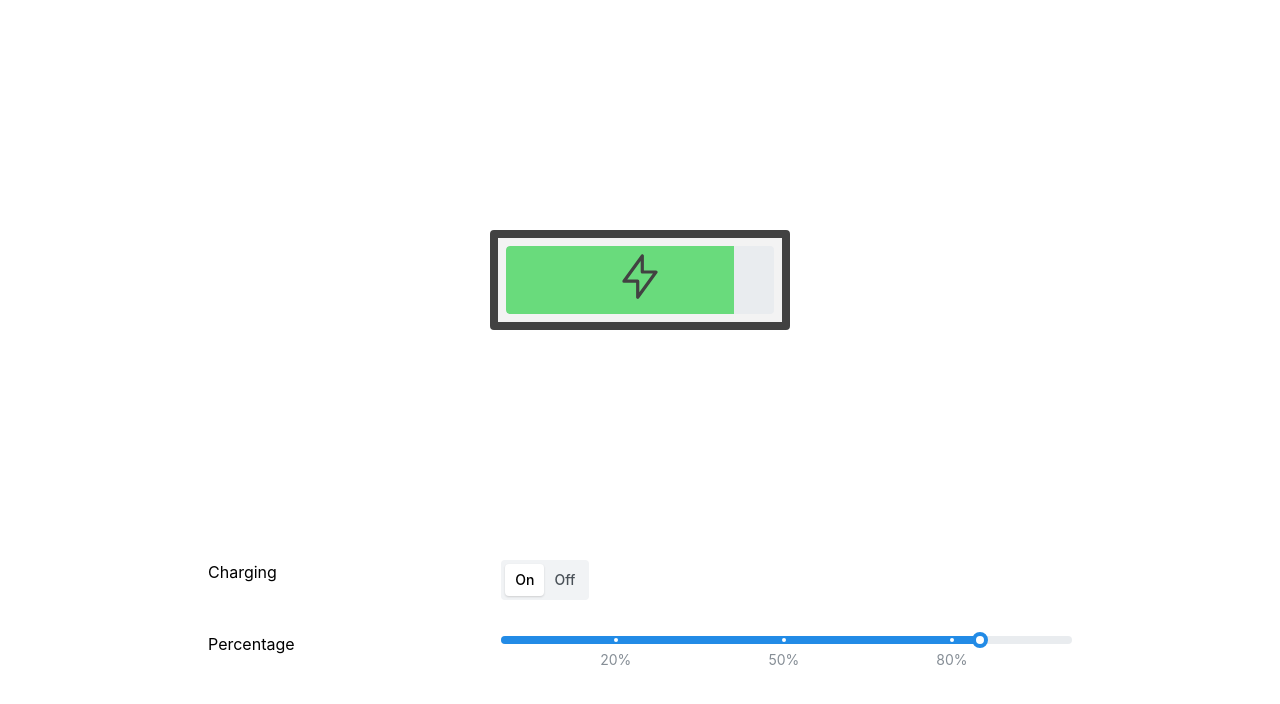
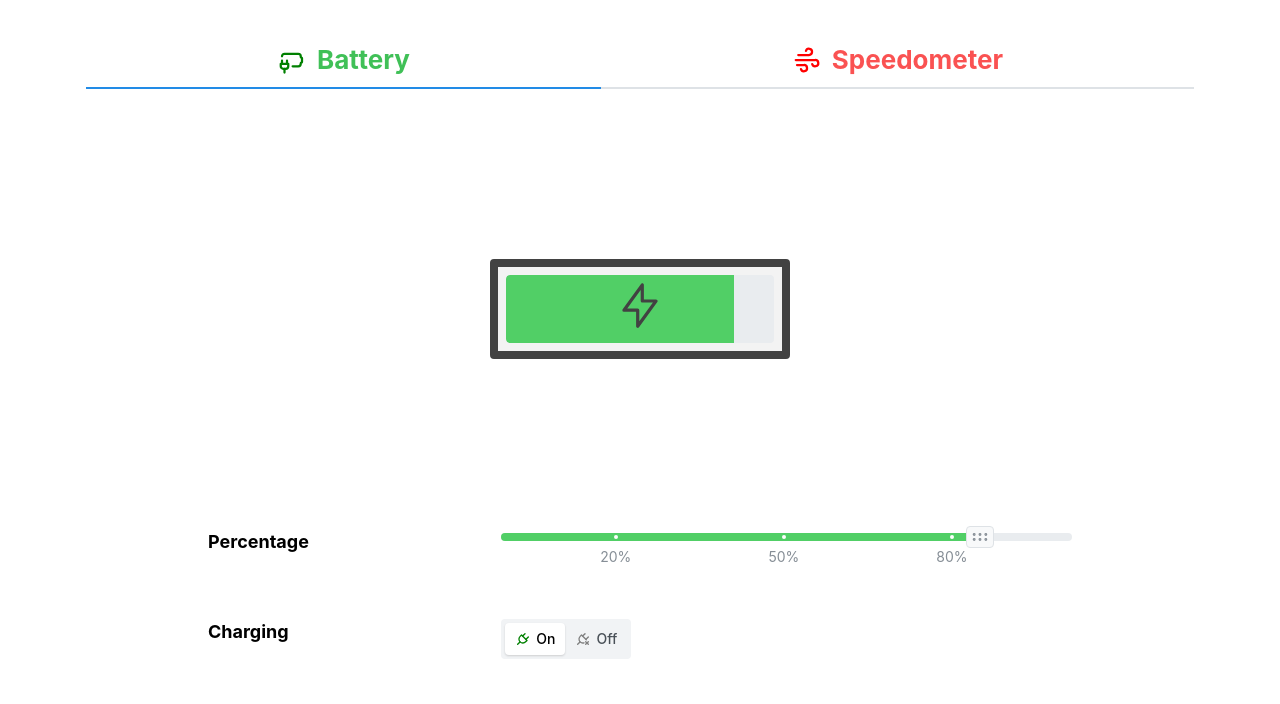
Before and after one commit to tuliren/battery, a Next.js app: page / in a window 1280 px wide. Shown: the top 704 px of the page. Built offline with nearby package versions, Linux system fonts and the light colour scheme.

Commit message:
Update battery and add tabs

```diff
--- a/pages/_app.tsx
+++ b/pages/_app.tsx
@@ -15,7 +15,7 @@ export default function MyApp({ Component, pageProps }: AppProps) {
         <title>⚡Battery⚡</title>
         <meta name="description" content="A battery" />
         <meta name="viewport" content="minimum-scale=1, initial-scale=1, width=device-width" />
-        <link rel="icon" href="/favicon.ico" />
+        <link rel="icon" href="/battery.svg" />
       </Head>
 
       <PlausibleProvider domain="battery.plux.dev" enabled={enableAnalytics}>
--- a/pages/_document.tsx
+++ b/pages/_document.tsx
@@ -4,7 +4,7 @@ import Document, { Head, Html, Main, NextScript } from 'next/document';
 export default class _Document extends Document {
   render() {
     return (
-      <Html>
+      <Html lang="en">
         <Head>
           <ColorSchemeScript defaultColorScheme="auto" />
         </Head>
--- a/pages/index.tsx
+++ b/pages/index.tsx
@@ -1,124 +1,42 @@
-import {
-  Box,
-  Card,
-  Center,
-  Grid,
-  Progress,
-  SegmentedControl,
-  Slider,
-  Stack,
-  useMantineTheme,
-} from '@mantine/core';
-import { IconBolt } from '@tabler/icons-react';
+import { Container, Tabs, Title, rem } from '@mantine/core';
+import { IconBatteryCharging2, IconWind } from '@tabler/icons-react';
 import type { NextPage } from 'next';
-import { useState } from 'react';
 
-const percentageMargin = 8;
+import Battery from '@/battery/Battery';
+
+const iconStyle = { width: rem(30), height: rem(30) };
+const iconStroke = 1.8;
 
 const Home: NextPage = () => {
-  const [chargingStatus, setChargingStatus] = useState<'on' | 'off'>('on');
-  const [percentage, setPercentage] = useState(85);
-  const theme = useMantineTheme();
-  const lowBatteryColor = theme.colors.red[4];
-  const mediumBatteryColor = theme.colors.blue[4];
-  const highBatteryColor = theme.colors.green[4];
+  return (
+    <Container size="lg" py="xl">
+      <Tabs defaultValue="battery">
+        <Tabs.List grow justify="center">
+          <Tabs.Tab
+            leftSection={
+              <IconBatteryCharging2 color="green" stroke={iconStroke} style={iconStyle} />
+            }
+            value="battery"
+          >
+            <Title c="green" order={2}>
+              Battery
+            </Title>
+          </Tabs.Tab>
+          <Tabs.Tab
+            leftSection={<IconWind color="red" stroke={iconStroke} style={iconStyle} />}
+            value="speedometer"
+          >
+            <Title c="red" order={2}>
+              Speedometer
+            </Title>
+          </Tabs.Tab>
+        </Tabs.List>
 
-  return (
-    <Center>
-      <Card w="70vw">
-        <Card.Section
-          style={{
-            position: 'relative',
-            display: 'flex',
-            justifyContent: 'center',
-            alignItems: 'center',
-            height: '70vh',
-          }}
-        >
-          <Box
-            style={{
-              border: `8px solid ${theme.colors.dark[4]}`,
-              width: 300,
-              height: 100,
-              borderRadius: theme.radius.sm,
-              backgroundColor: '#f3f3f3',
-              position: 'relative',
-            }}
-          >
-            <Progress
-              size="xl"
-              value={percentage}
-              color={
-                chargingStatus === 'on'
-                  ? highBatteryColor
-                  : percentage < 20
-                  ? lowBatteryColor
-                  : percentage < 80
-                  ? mediumBatteryColor
-                  : highBatteryColor
-              }
-              style={{
-                position: 'absolute',
-                bottom: percentageMargin, // Align to the bottom of the parent Box with margin
-                left: percentageMargin, // Align to the left of the parent Box with margin
-                right: percentageMargin, // Align to the right of the parent Box with margin
-                width: `calc(100% - ${percentageMargin * 2}px)`, // Calculate width based on margins
-                height: `calc(100% - ${percentageMargin * 2}px)`, // Adjust the height to your preference for the charge level indication
-                borderRadius: theme.radius.sm,
-                zIndex: 10,
-              }}
-            />
-          </Box>
-
-          {chargingStatus === 'on' && (
-            <Box
-              style={{
-                position: 'absolute',
-                top: '50%',
-                left: '50%',
-                transform: 'translate(-50%, -50%)',
-                zIndex: 20,
-              }}
-            >
-              <IconBolt size={55} stroke={1.4} color={theme.colors.dark[4]} />
-            </Box>
-          )}
-        </Card.Section>
-
-        <Stack gap="xl">
-          <Grid>
-            <Grid.Col span={4}>Charging</Grid.Col>
-            <Grid.Col span={8}>
-              <SegmentedControl
-                value={chargingStatus}
-                onChange={(value) => setChargingStatus(value as 'on' | 'off')}
-                data={[
-                  { label: 'On', value: 'on' },
-                  { label: 'Off', value: 'off' },
-                ]}
-              />
-            </Grid.Col>
-          </Grid>
-
-          <Grid>
-            <Grid.Col span={4}>Percentage</Grid.Col>
-            <Grid.Col span={8}>
-              <Slider
-                min={1}
-                max={100}
-                value={percentage}
-                onChange={setPercentage}
-                marks={[
-                  { value: 20, label: '20%' },
-                  { value: 50, label: '50%' },
-                  { value: 80, label: '80%' },
-                ]}
-              />
-            </Grid.Col>
-          </Grid>
-        </Stack>
-      </Card>
-    </Center>
+        <Tabs.Panel value="battery">
+          <Battery />
+        </Tabs.Panel>
+      </Tabs>
+    </Container>
   );
 };
 
--- /dev/null
+++ b/src/battery/Battery.tsx
@@ -0,0 +1,150 @@
+import {
+  Box,
+  Card,
+  Center,
+  Grid,
+  Progress,
+  SegmentedControl,
+  Space,
+  Stack,
+  Table,
+  Title,
+  rem,
+  useMantineTheme,
+} from '@mantine/core';
+import { IconBolt, IconPlug, IconPlugX } from '@tabler/icons-react';
+import { FC, useState } from 'react';
+
+import PercentageSlider from '@/battery/PercentageSlider';
+
+const percentageMargin = 8;
+const lowBatteryThreshold = 20;
+const mediumBatteryThreshold = 50;
+
+interface BatteryProps {}
+
+const Battery: FC<BatteryProps> = ({}) => {
+  const [chargingStatus, setChargingStatus] = useState<'on' | 'off'>('on');
+  const [percentage, setPercentage] = useState(85);
+  const theme = useMantineTheme();
+  const lowBatteryColor = theme.colors.red[4];
+  const mediumBatteryColor = theme.colors.orange[4];
+  const highBatteryColor = theme.colors.green[5];
+
+  const color =
+    chargingStatus === 'on'
+      ? highBatteryColor
+      : percentage < lowBatteryThreshold
+      ? lowBatteryColor
+      : percentage < mediumBatteryThreshold
+      ? mediumBatteryColor
+      : highBatteryColor;
+
+  return (
+    <Center>
+      <Card w="70vw">
+        <Card.Section
+          style={{
+            position: 'relative',
+            display: 'flex',
+            justifyContent: 'center',
+            alignItems: 'center',
+            height: '55vh',
+          }}
+        >
+          <Box
+            style={{
+              border: `8px solid ${theme.colors.dark[4]}`,
+              width: 300,
+              height: 100,
+              borderRadius: theme.radius.sm,
+              backgroundColor: '#f3f3f3',
+              position: 'relative',
+            }}
+          >
+            <Progress
+              size="xl"
+              value={percentage}
+              color={color}
+              style={{
+                position: 'absolute',
+                bottom: percentageMargin, // Align to the bottom of the parent Box with margin
+                left: percentageMargin, // Align to the left of the parent Box with margin
+                right: percentageMargin, // Align to the right of the parent Box with margin
+                width: `calc(100% - ${percentageMargin * 2}px)`, // Calculate width based on margins
+                height: `calc(100% - ${percentageMargin * 2}px)`, // Adjust the height to your preference for the charge level indication
+                borderRadius: theme.radius.sm,
+                zIndex: 10,
+              }}
+            />
+          </Box>
+
+          {chargingStatus === 'on' && (
+            <Box
+              style={{
+                position: 'absolute',
+                top: '50%',
+                left: '50%',
+                transform: 'translate(-50%, -50%)',
+                zIndex: 20,
+              }}
+            >
+              <IconBolt size={55} stroke={1.4} color={theme.colors.dark[4]} />
+            </Box>
+          )}
+        </Card.Section>
+
+        <Stack gap="xl">
+          <Grid>
+            <Grid.Col span={4}>
+              <Title order={4}>Percentage</Title>
+            </Grid.Col>
+            <Grid.Col span={8}>
+              <PercentageSlider
+                color={color}
+                percentage={percentage}
+                setPercentage={setPercentage}
+              />
+            </Grid.Col>
+          </Grid>
+
+          <Space />
+
+          <Grid>
+            <Grid.Col span={4}>
+              <Title order={4}>Charging</Title>
+            </Grid.Col>
+            <Grid.Col span={8}>
+              <SegmentedControl
+                value={chargingStatus}
+                onChange={(value) => setChargingStatus(value as 'on' | 'off')}
+                data={[
+                  {
+                    value: 'on',
+                    label: (
+                      <Center style={{ gap: 5 }}>
+                        <IconPlug color="green" style={{ width: rem(16), height: rem(16) }} />
+                        <span>On</span>
+                      </Center>
+                    ),
+                  },
+                  {
+                    value: 'off',
+                    label: (
+                      <Center style={{ gap: 5 }}>
+                        <IconPlugX color="gray" style={{ width: rem(16), height: rem(16) }} />
+                        <span>Off</span>
+                      </Center>
+                    ),
+                  },
+                ]}
+              />
+            </Grid.Col>
+          </Grid>
+        </Stack>
+      </Card>
+    </Center>
+  );
+};
+
+export default Battery;
--- /dev/null
+++ b/src/battery/PercentageSlider.tsx
@@ -0,0 +1,44 @@
+import { Slider, rem, useMantineTheme } from '@mantine/core';
+import { IconGripHorizontal } from '@tabler/icons-react';
+import { FC } from 'react';
+
+interface PercentageSliderProps {
+  color: string;
+  percentage: number;
+  setPercentage: (percentage: number) => void;
+}
+
+const PercentageSlider: FC<PercentageSliderProps> = ({ color, percentage, setPercentage }) => {
+  const theme = useMantineTheme();
+  return (
+    <Slider
+      min={1}
+      max={100}
+      color={color}
+      value={percentage}
+      onChange={setPercentage}
+      marks={[
+        { value: 20, label: '20%' },
+        { value: 50, label: '50%' },
+        { value: 80, label: '80%' },
+      ]}
+      thumbChildren={
+        <IconGripHorizontal style={{ width: rem(20), height: rem(20) }} stroke={1.5} />
+      }
+      styles={{
+        thumb: {
+          border: `${rem('1px')} solid light-dark(${theme.colors.gray[3]}, ${
+            theme.colors.dark[2]
+          })`,
+          width: rem('28px'),
+          height: rem('22px'),
+          color: theme.colors.gray[6],
+          backgroundColor: theme.colors.gray[0],
+          borderRadius: theme.radius.sm,
+        },
+      }}
+    />
+  );
+};
+
+export default PercentageSlider;
```
